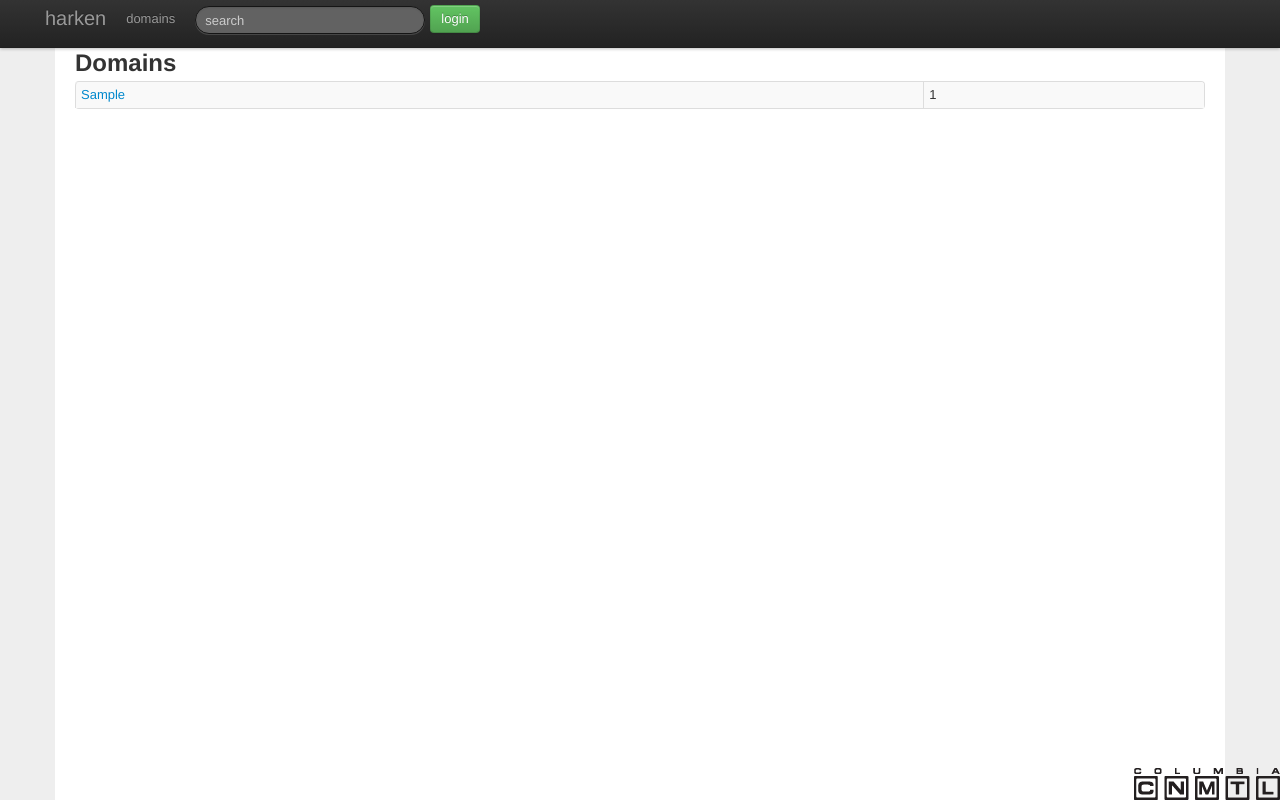
After one commit to thraxil/harken, a Django app: template harken/templates/main/domains.html in a window 1280 px wide. The commit adds this page. Run offline with Django 3.2, Linux system fonts and the light colour scheme; the template is opened without the code that fills it: values that come from a table or form of the project are taken from there, others are empty; tables that the repository leaves empty hold one stand-in row (values such as "Sample post"); parts of the project's set-up code (start-up, migrations or seed data) failed here and were passed over; some libraries are stand-ins or nearby versions.

Commit message:
add list of domains

```diff
--- a/harken/main/views.py
+++ b/harken/main/views.py
@@ -117,6 +117,11 @@ def domain(request, id):
     return dict(domain=d)
 
 
+@render_to('main/domains.html')
+def domain_index(request):
+    return dict(domains=Domain.objects.all())
+
+
 def extract_response(result):
     try:
         return Response.objects.get(id=result['id'].split(":")[1])
--- a/harken/templates/base.html
+++ b/harken/templates/base.html
@@ -32,6 +32,7 @@
       <div class="container">
         <ul class="nav">
           <li><a class="brand" href="/">harken</a></li>
+					<li><a href="/domain/">domains</a></li>
           {% block topnavbarleftitems %}{% endblock %}
         </ul>
 
--- a/harken/templates/main/domain.html
+++ b/harken/templates/main/domain.html
@@ -2,7 +2,7 @@
 {% load markup %}
 
 {% block content %}
-<h2>Domain: {{domain.domain}}</h2>
+<h2><a href="/domain/">Domain</a>: {{domain.domain}}</h2>
 
 <form action="delete/" method="post">
   <input type="submit"
--- /dev/null
+++ b/harken/templates/main/domains.html
@@ -0,0 +1,20 @@
+{% extends 'base.html' %}
+{% load markup %}
+
+{% block content %}
+<h2>Domains</h2>
+
+<table class="table table-condensed table-bordered table-striped">
+{% for domain in domains %}
+<tr>
+	<td>
+		<a href="{{domain.get_absolute_url}}">{{domain.domain}}</a>
+	</td>
+	<td>
+		{{domain.url_set.all.count}}
+	</td>
+</tr>
+{% endfor %}
+
+
+{% endblock %}
--- a/harken/urls.py
+++ b/harken/urls.py
@@ -36,6 +36,8 @@ urlpatterns = patterns('',
                         'harken.main.views.delete_domain'),
                        (r'^url/(?P<id>\d+)/$',
                         'harken.main.views.url_view'),
+                       (r'^domain/$',
+                        'harken.main.views.domain_index'),
                        (r'^domain/(?P<id>\d+)/$',
                         'harken.main.views.domain'),
                        (r'^admin/', include(admin.site.urls)),
```
